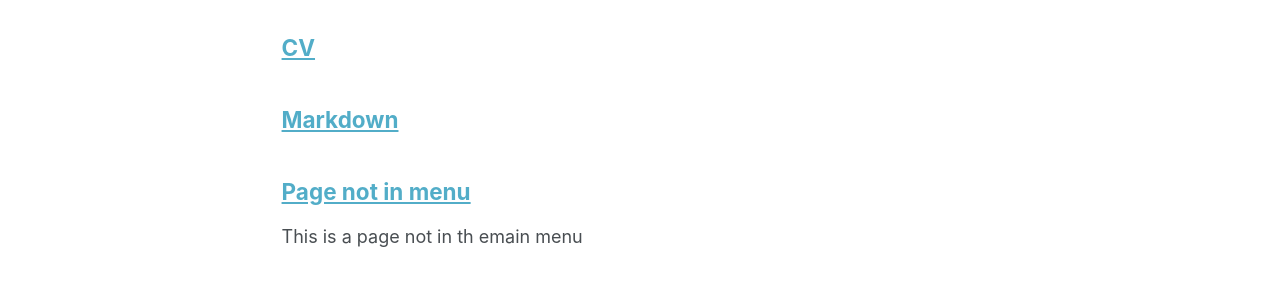
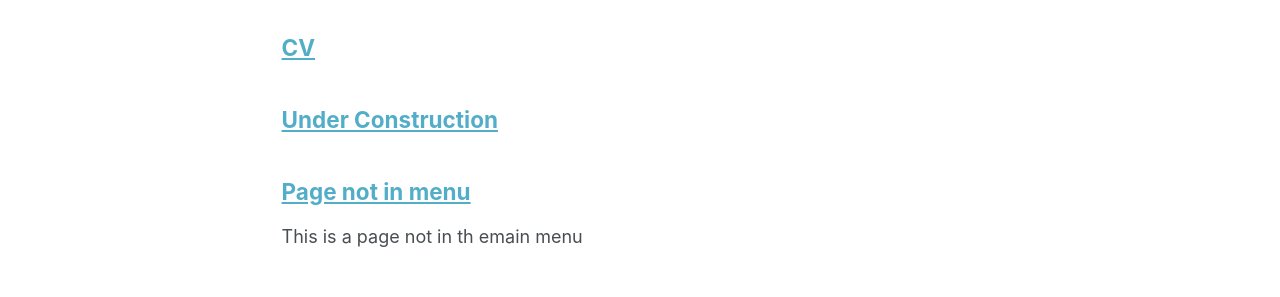
Before and after one commit to guoqingbao/guoqingbao.github.io, a Jekyll site: the page built from _pages/page-archive.html, in a window 1280 px wide. Shown: the part 607-904 px from the top of the page. Built offline with Jekyll 4.4.1, drawn with Linux system fonts in a browser that asks for light colours.

Commit message:
Personal website

```diff
--- a/_pages/markdown.md
+++ b/_pages/markdown.md
@@ -1,6 +1,6 @@
 ---
 permalink: /markdown/
-title: "Markdown"
+title: "Under Construction"
 author_profile: false
 redirect_from:
   - /md/
```
